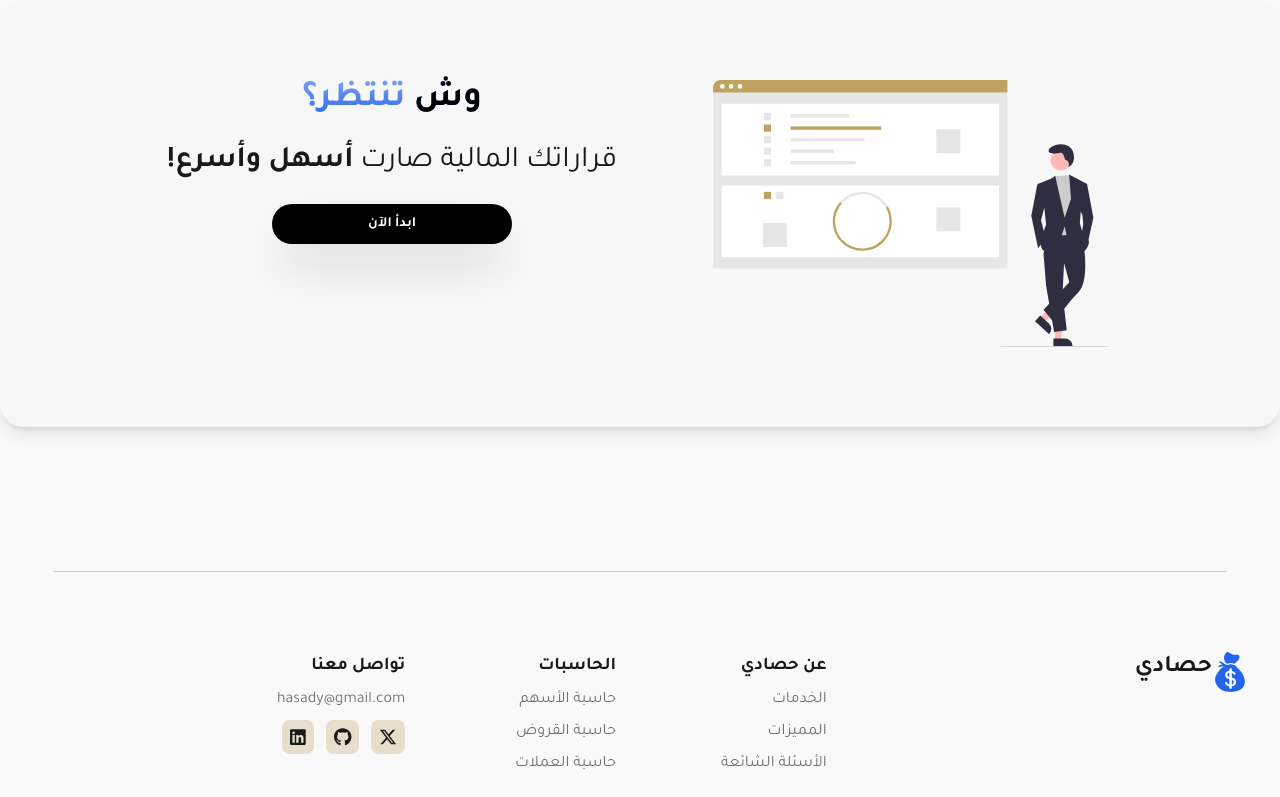
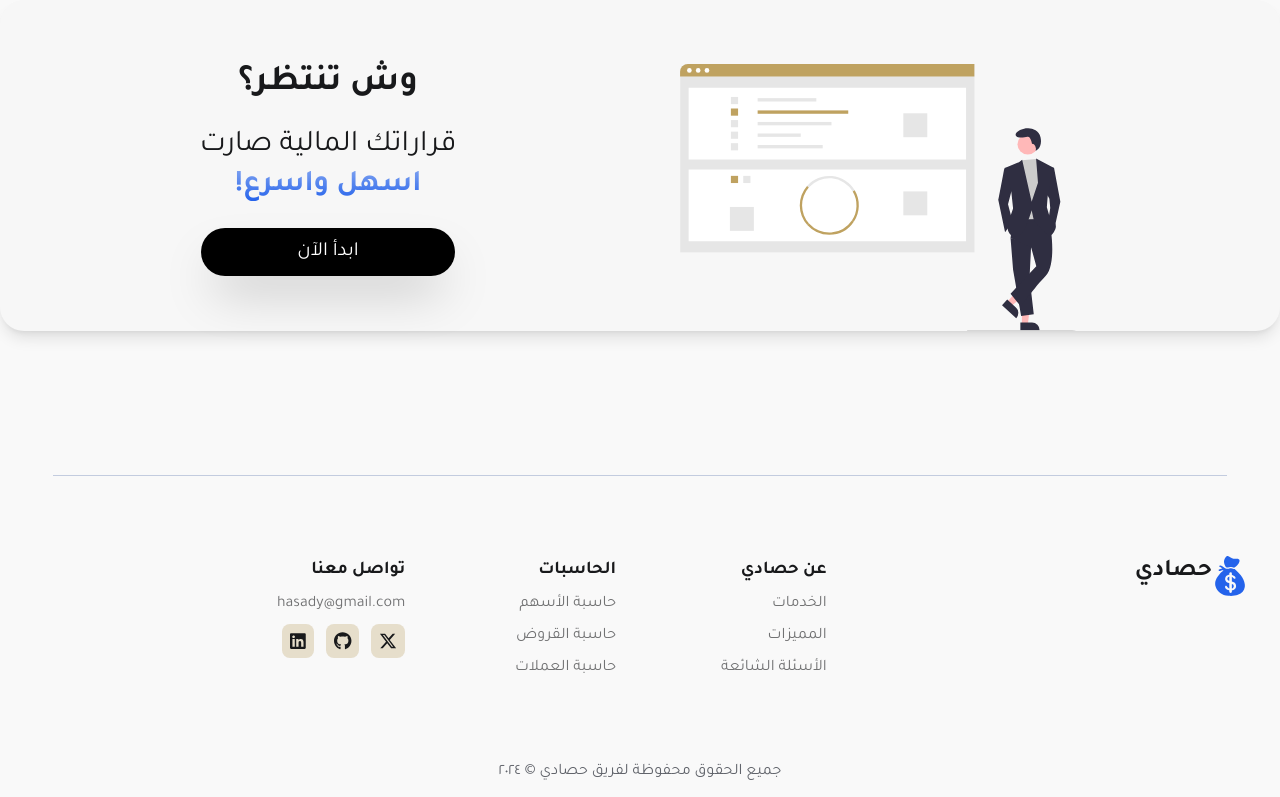
Before and after one commit to HassanAlabdulal/Hasady, a Next.js app: page / in a window 1280 px wide. Shown: the part 4084-4881 px from the top of the page. Built offline with nearby package versions, Linux system fonts and the light colour scheme.

Commit message:
enhance: adjust padding, resolve minor issues

```diff
--- a/components/start.tsx
+++ b/components/start.tsx
@@ -15,29 +15,28 @@ export default function Start() {
   }, []);
   return (
     <section id="about" className=" w-full bg-[#f9f9f9] max-sm:pb-24 pb-36">
-      <div className="shadow-lg bg-[#f7f7f7] rounded-3xl container py-20 max-sm:py-12">
-        <div className="md:px-32 flex flex-col-reverse md:flex-row gap-8 md:gap-24 justify-center">
+      <div className="shadow-lg bg-[#f7f7f7] rounded-3xl container pb-0 pt-16 max-sm:py-12">
+        <div className="md:px-32 flex flex-col-reverse md:flex-row gap-8 md:gap-[14rem] justify-center">
           <img
             src="/assets/starting.svg"
             alt="Starting Setion"
             className="w-[300px] md:w-[400px] object-contain rounded-lg"
           />
-          <div className=" flex flex-col justify-start items-center ">
+          <div className="flex flex-col justify-start items-center">
             <div>
-              <h2 className="text-3xl md:text-4xl font-bold bg-gradient-to-b from-primary/60 to-primary text-transparent bg-clip-text">
-                <span className="text-black">وش </span>
-                تنتظر؟{""}
-              </h2>
+              <h2 className="text-3xl md:text-4xl font-bold">وش تنتظر؟</h2>
             </div>
             <div>
-              <h1 className="text-3xl mt-6 mb-6">
-                قراراتك المالية صارت{" "}
-                <span className="font-semibold">أسهل وأسرع!</span>
-              </h1>
+              <h1 className="text-3xl mt-6 mb-1">قراراتك المالية صارت</h1>
+            </div>
+            <div className="mb-6">
+              <span className="font-semibold text-3xl bg-gradient-to-b from-primary/60 to-primary text-transparent bg-clip-text">
+                أسهل وأسرع!
+              </span>
             </div>
 
             <div>
-              <Button className=" rounded-full px-24 shadow-2xl bg-black font-semibold hover:bg-neutral-800">
+              <Button className="rounded-full px-24 py-6 text-xl shadow-2xl bg-black font-normal hover:bg-neutral-800">
                 <Link href="/sign-in">ابدأ الآن </Link>
               </Button>
             </div>
```
